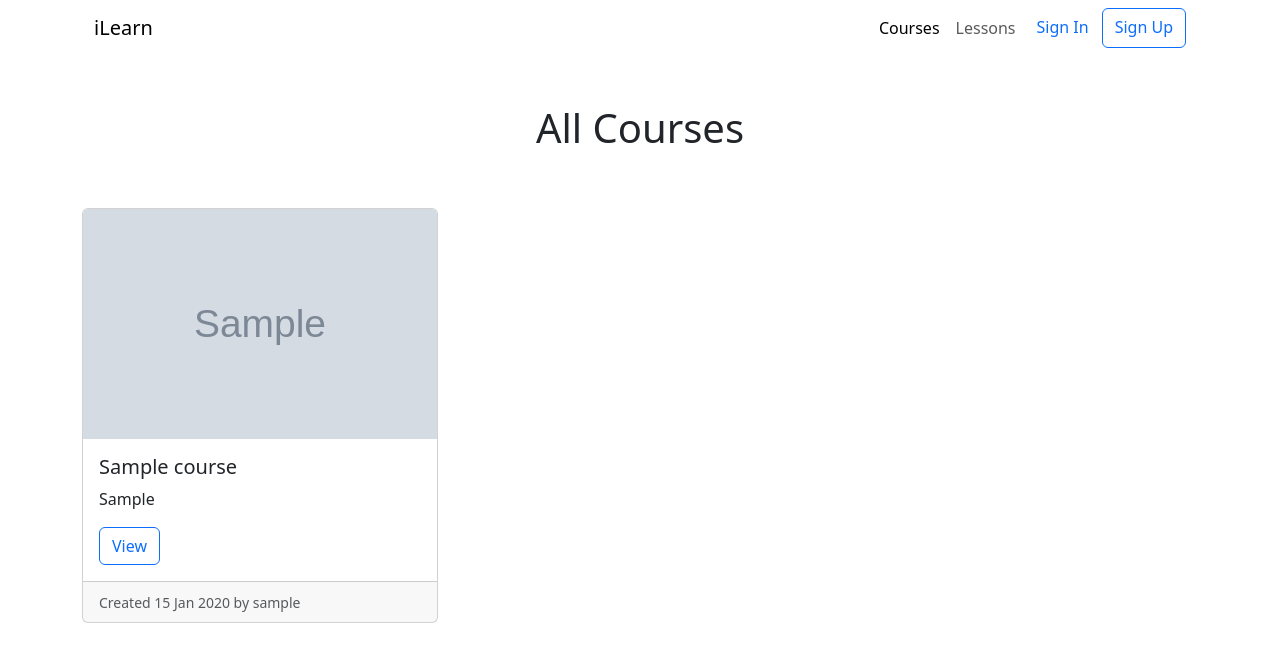
After one commit to temirlanmukatayev/ilearn, a Django app: page /course/all/ in a window 1280 px wide. The commit adds this page. Shown: the top 662 px of the page. Run offline with Django 4.2, Linux system fonts and the light colour scheme; tables that the repository leaves empty hold one stand-in row (values such as "Sample post"); grey boxes marked "Sample" are stand-in pictures; parts of the project's set-up code (start-up, migrations or seed data) failed here and were passed over.

Commit message:
All courses page added

```diff
--- a/courses/fixtures/courses.json
+++ b/courses/fixtures/courses.json
@@ -7,7 +7,7 @@
         "subject": 1,
         "title": "Object oriented programming with Python",
         "slug": "object-oriented-programming-with-python",
-        "overview": "Complete Python course with focus on Object Oriented Programming.",
+        "overview": "This course introduces advanced programming skills and focuses on the core concepts\r\nof object-oriented programming and design using a high-level language, either Python\r\nor Java. Object-oriented programming represents the integration of software\r\ncomponents into a large-scale software architecture.",
         "created": "2024-04-06T16:21:25.168Z"
     }
 },
@@ -19,7 +19,7 @@
         "subject": 3,
         "title": "Kazakhstan History",
         "slug": "kazakhstan-history",
-        "overview": "History of kazakhs",
+        "overview": "Choose from a range of different topics that interest you, from politics in the Roman Republic to material culture in the Ottoman Empire and neoliberalism.",
         "created": "2024-04-06T16:31:51.878Z"
     }
 },
@@ -31,7 +31,7 @@
         "subject": 2,
         "title": "Base Math",
         "slug": "base-math",
-        "overview": "Base Math Course for Programmers.",
+        "overview": "Mathematics is rich and stimulating and develops logical reasoning, analysis, problem solving skills, creativity and the ability to think in abstract ways.",
         "created": "2024-04-06T16:34:06.866Z"
     }
 }
--- a/courses/models.py
+++ b/courses/models.py
@@ -32,6 +32,7 @@ class Course(models.Model):
     title = models.CharField(max_length=200)
     slug = models.SlugField(max_length=200, unique=True)
     overview = models.TextField()
+    cover = models.URLField(blank=True)
     created = models.DateTimeField(auto_now_add=True)
 
     class Meta:
@@ -51,6 +52,7 @@ class Module(models.Model):
     slug = models.SlugField(max_length=200, unique=True)
     description = models.TextField(blank=True)
     order = OrderField(blank=True, null=True, for_fields=['course'])
+    cover = models.URLField(blank=True)
     created = models.DateTimeField(auto_now_add=True)
 
     class Meta:
@@ -83,6 +85,7 @@ class Lesson(models.Model):
     image = models.ImageField(blank=True, upload_to=lesson_attachment_path)
     file = models.FileField(blank=True, upload_to=lesson_attachment_path)
     video = models.URLField(blank=True)
+    cover = models.URLField(blank=True)
     created = models.DateTimeField(auto_now_add=True)
 
     class Meta:
--- a/courses/urls.py
+++ b/courses/urls.py
@@ -5,6 +5,7 @@ from . import views
 
 urlpatterns = [
     path('', views.HomepageView.as_view(), name='home'),
+    path('course/all/', views.CourseListAllView.as_view(), name='course_all'),
     path('course/list/', views.ManageCourseListView.as_view(),
          name='course_list'),
     path('course/create/', views.CourseCreateView.as_view(), name='course_create'),
--- a/courses/views.py
+++ b/courses/views.py
@@ -87,3 +87,8 @@ class LessonDeleteView(LoginRequiredMixin, OwnerRequiredMixin, DeleteView):
     model = Lesson
     template_name = 'courses/manage/lesson/delete.html'
     success_url = reverse_lazy('lesson_list')
+
+
+class CourseListAllView(ListView):
+    model = Course
+    template_name = 'courses/manage/course/all.html'
--- a/templates/_base.html
+++ b/templates/_base.html
@@ -18,15 +18,15 @@
           </button>
           <div class="collapse navbar-collapse" id="navbarSupportedContent">
             <ul class="navbar-nav ms-auto mb-2 mb-lg-0">
+              <li class="nav-item">
+                <a class="nav-link {% if request.resolver_match.url_name == 'course_all' %}active{% endif %}" href="{% url 'course_all' %}">Courses</a>
+              </li>
+              <li class="nav-item">
+                <a class="nav-link {% if request.resolver_match.url_name == 'lesson_all' %}active{% endif %}" href="#">Lessons</a>
+              </li>
               {% if user.is_authenticated %}
               <li class="nav-item">
                 <a class="nav-link {% if request.resolver_match.url_name == 'home' %}active{% endif %}" href="{% url 'home' %}">Home</a>
-              </li>
-              <li class="nav-item">
-                <a class="nav-link {% if request.resolver_match.url_name == 'course_all' %}active{% endif %}" href="#">Courses</a>
-              </li>
-              <li class="nav-item">
-                <a class="nav-link {% if request.resolver_match.url_name == 'lesson_all' %}active{% endif %}" href="#">Lessons</a>
               </li>
               <li class="nav-item dropdown">
                 <a class="nav-link dropdown-toggle" href="#" role="button" data-bs-toggle="dropdown" aria-expanded="false">
--- /dev/null
+++ b/templates/courses/manage/course/all.html
@@ -0,0 +1,30 @@
+{% extends '_base.html' %}
+
+{% block title %}All courses{% endblock title %}
+
+{% block content %}
+<div class="container">
+  <div class="row mt-5 mb-5">
+    <div class="col">
+      <h1 class="text-center">All Courses</h1>
+    </div>
+  </div>
+  <div class="row row-cols-1 row-cols-md-2 row-cols-lg-3 g-4">
+    {% for course in object_list %}
+    <div class="col">
+      <div class="card h-100">
+        <img src="{{ course.cover }}" class="card-img-top" alt="..." style="max-height: 230px;">
+        <div class="card-body">
+          <h5 class="card-title">{{ course.title }}</h5>
+          <p class="card-text">{{ course.overview | truncatechars:150 }}</p>
+          <a href="#" class="btn btn-outline-primary">View</a>
+        </div>
+        <div class="card-footer">
+          <small class="text-body-secondary">Created {{ course.created | date:"d M Y" }} by {{ course.owner }}</small>
+        </div>
+      </div>
+    </div>
+    {% endfor %}
+  </div>
+</div>
+{% endblock content %}
```
Also changed, not shown: courses/migrations/0008_course_cover_lesson_cover_module_cover.py (added).
